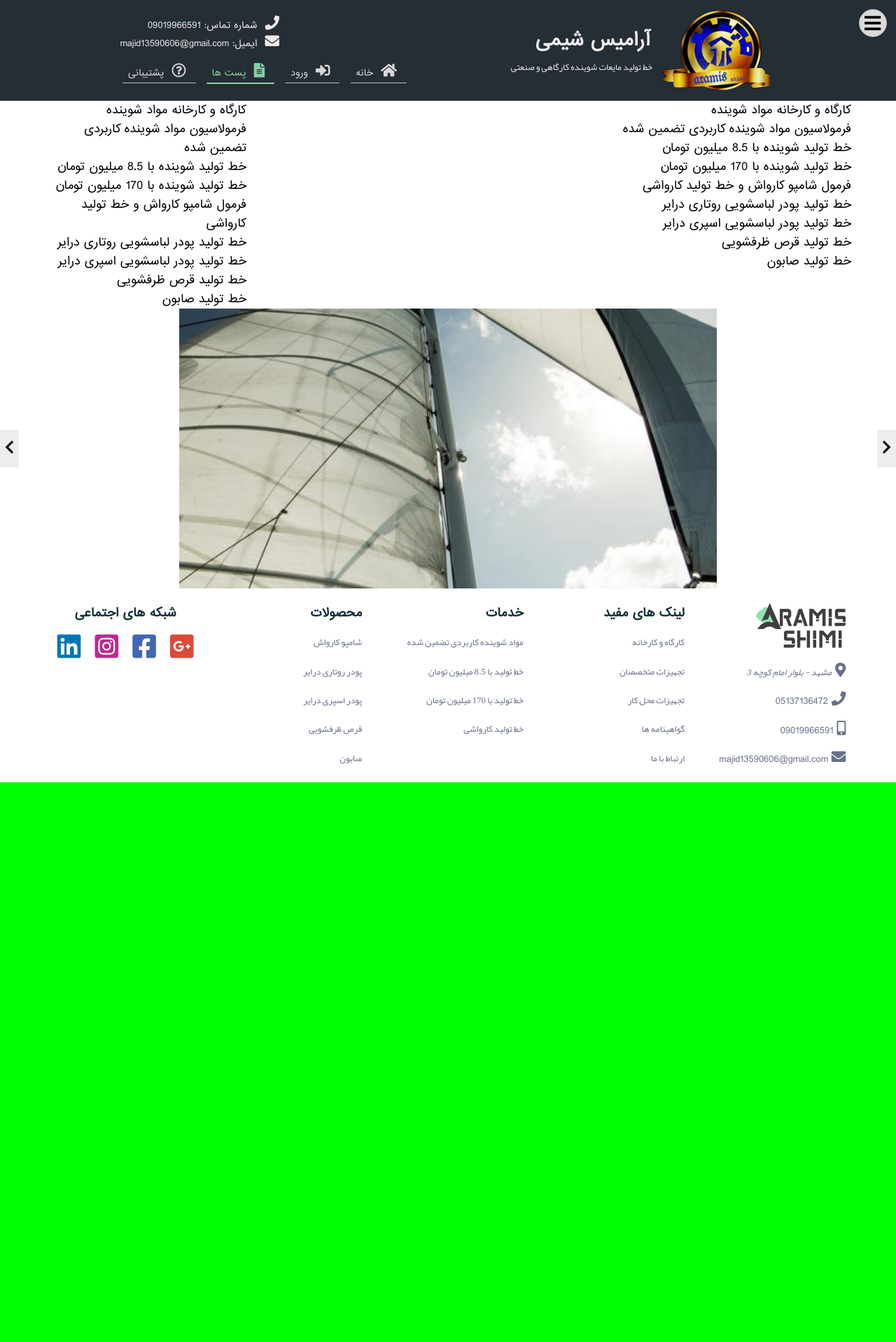
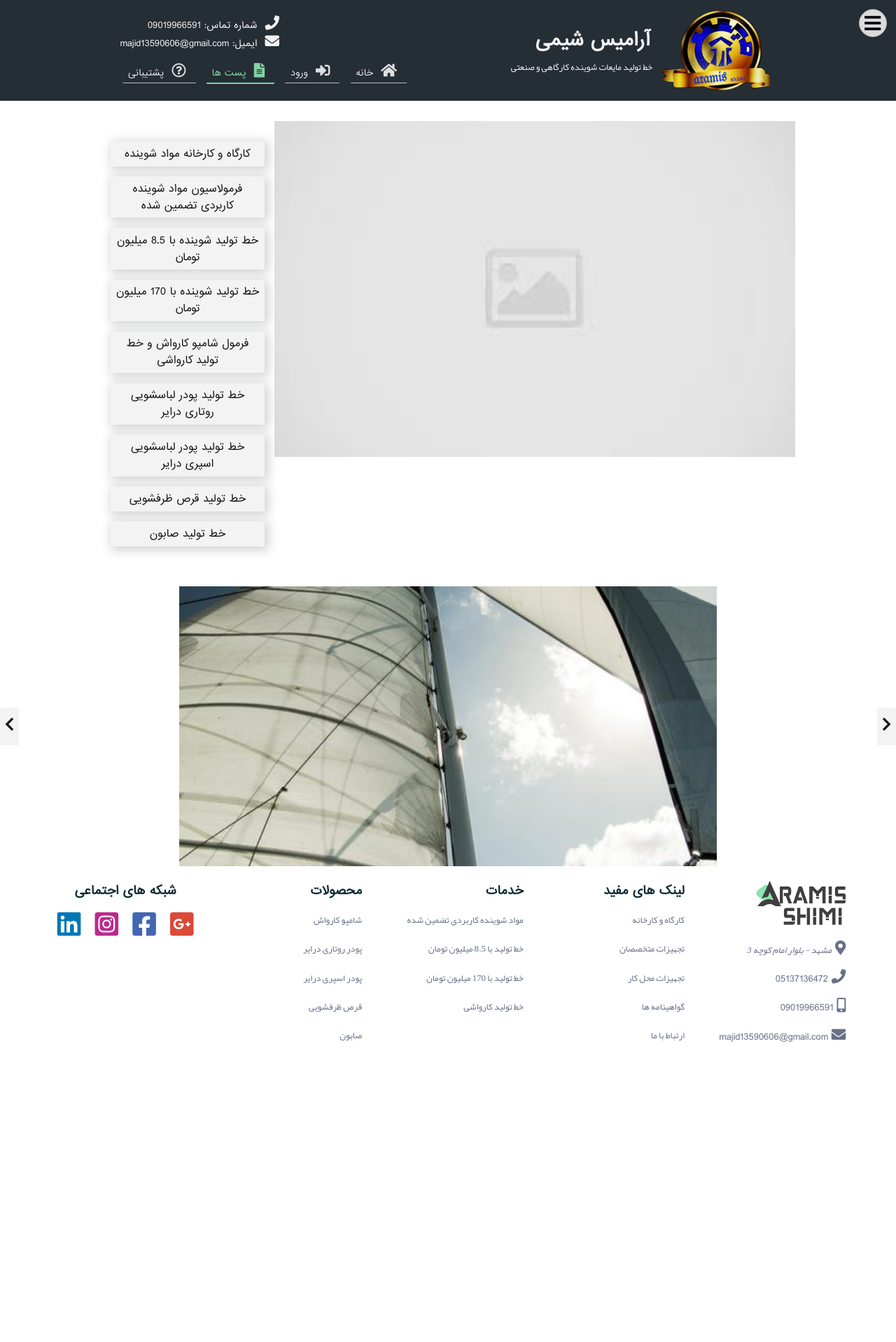
Before and after one commit to Capture-0/Aramisshimi, a PHP site: page / in a window 1280 px wide. Shown: the whole page at 70% size. After the commit the page ends 1489 px from the top, so only its background shows below. Run offline with PHP 8.4, Linux system fonts and the light colour scheme.

Commit message:
adding serveices section to home

```diff
--- a/index.php
+++ b/index.php
@@ -15,7 +15,8 @@
 </head>
 
 <body>
-    <div id="lightbox">
+    <!-- remove display none to show menu -->
+    <div id="lightbox" style="display: none;">
         <div data-toggleable="menu" onclick="toggleLightbox()" class="cancel"></div>
         <div class="content">
             <div id="menu">
@@ -77,7 +78,6 @@
     include(url("@/home.php"));
     include(url("@/outro.php"));
     ?>
-    <div style="width: 100%;height: 100vh;background-color: lime;"></div>
 </body>
 
 </html>
--- a/my/code/ht/styles/_utility.scss
+++ b/my/code/ht/styles/_utility.scss
@@ -1,12 +1,12 @@
 $clr-dark-1:#2a4a69;
 $clr-dark-2:#252D35;
 $clr-dark-3:#0f2c35;
-$clr-light-1:#c1d5e9;
-$clr-light-2:#d9e7f7;
-$clr-light-3:#eeeaea;
+$clr-light-1:#cdcecf;
+$clr-light-2:#e6e6e6;
+$clr-light-3:#f3f2f2;
 $clr-primary:#96caef;
 $clr-secondary:#8de4af;
-$shadow:0.1em 0.1em 1em 0.01em $clr-light-2;
+$shadow:0.2em 0.2em 1em  0.2em $clr-light-1;
 $fs-small:0.8rem;
 $fs-text:0.9rem;
 $fs-bold:1.1em;
--- a/my/code/ht/styles/header_footer.css
+++ b/my/code/ht/styles/header_footer.css
@@ -62,7 +62,7 @@ i {
   height: 100vh;
   width: 100vw;
   position: absolute;
-  background-color: #eeeaea;
+  background-color: #f3f2f2;
   opacity: 0.4;
   display: none;
 }
@@ -74,7 +74,7 @@ i {
   position: absolute;
   -webkit-transition: right 400ms ease-out;
   transition: right 400ms ease-out;
-  color: #eeeaea;
+  color: #f3f2f2;
   padding: 1em;
 }
 
@@ -90,7 +90,7 @@ i {
   cursor: pointer;
   padding: 0.2rem;
   margin: 0.2rem;
-  color: #eeeaea;
+  color: #f3f2f2;
   font-family: yekan;
 }
 
@@ -126,7 +126,7 @@ i {
 }
 
 #intro nav > ul li {
-  border-bottom: 0.1em solid #c1d5e9;
+  border-bottom: 0.1em solid #cdcecf;
   margin: 0.1em 0.3em;
   padding: 0.2em 0.6em;
   white-space: nowrap;
--- a/my/code/ht/styles/home.css
+++ b/my/code/ht/styles/home.css
@@ -1,4 +1,4 @@
-.btn {
+.btn, #services > #servicesContainer > div:last-child > div {
   -webkit-transition: opacity 100ms ease-out, -webkit-transform 100ms ease-out;
   transition: opacity 100ms ease-out, -webkit-transform 100ms ease-out;
   transition: transform 100ms ease-out, opacity 100ms ease-out;
@@ -12,27 +12,42 @@
           user-select: none;
 }
 
-.btn:hover {
+.btn:hover, #services > #servicesContainer > div:last-child > div:hover {
   -webkit-transform: scale(1.05);
           transform: scale(1.05);
   opacity: 1;
 }
 
-.btn:active {
+.btn:active, #services > #servicesContainer > div:last-child > div:active {
   opacity: 0.8;
 }
 
 main {
+  font-size: 0.9rem;
   width: 100%;
   overflow-x: hidden;
 }
 
-#services > .container {
+#services > #servicesContainer {
   display: -ms-grid;
   display: grid;
-  -ms-grid-rows: auto;
-  -ms-grid-columns: 75% 25%;
-      grid-template: auto / 75% 25%;
+}
+
+#services > #servicesContainer > div:first-child > img {
+  max-height: 60vh;
+}
+
+#services > #servicesContainer > div:last-child {
+  padding: 1em;
+}
+
+#services > #servicesContainer > div:last-child > div {
+  text-align: center;
+  background-color: #f3f2f2;
+  -webkit-box-shadow: 0.2em 0.2em 1em 0.2em #cdcecf;
+          box-shadow: 0.2em 0.2em 1em 0.2em #cdcecf;
+  margin: 1em 0;
+  padding: 0.4em;
 }
 
 #carousel {
@@ -73,7 +88,7 @@ main {
   top: 50%;
   -webkit-transform: translateY(-50%);
           transform: translateY(-50%);
-  background-color: #eeeaea;
+  background-color: #f3f2f2;
 }
 
 #services {
@@ -83,7 +98,7 @@ main {
 
 @media (max-width: 600px) {
   /* 600px > screen-width */
-  #services > .container {
+  #services > #servicesContainer {
     -ms-grid-rows: auto auto;
     -ms-grid-columns: 1fr;
         grid-template: auto auto / 1fr;
@@ -95,7 +110,7 @@ main {
 
 @media (min-width: 600px) and (max-width: 1200px) {
   /* 600px < screen-width < 960 */
-  #services > .container {
+  #services > #servicesContainer {
     -ms-grid-rows: auto;
     -ms-grid-columns: 2fr 1fr;
         grid-template: auto / 2fr 1fr;
@@ -107,10 +122,11 @@ main {
 
 @media (min-width: 1200px) {
   /* 960 < screen-width */
-  #services > .container {
+  #services > #servicesContainer {
     -ms-grid-rows: auto;
     -ms-grid-columns: 3fr 1fr;
         grid-template: auto / 3fr 1fr;
+    padding: 2em 10em;
   }
   #carousel > div {
     width: 60%;
--- a/my/code/ht/styles/home.scss
+++ b/my/code/ht/styles/home.scss
@@ -1,12 +1,28 @@
 @import "utility";
 main {
+    font-size: $fs-text;
     width: 100%;
     overflow-x: hidden;
 }
 
-#services>.container {
+#services>#servicesContainer {
     display: grid;
-    grid-template: auto / 75% 25%;
+    &>div:first-child{
+        &>img{
+            max-height: 60vh;
+        }
+    }
+    &>div:last-child{
+        padding: 1em;
+        &>div{
+            text-align: center;
+            background-color: $clr-light-3;
+            box-shadow: $shadow;
+            margin: 1em 0;
+            padding: 0.4em;
+            @extend .btn;
+        }
+    }
 }
 
 #carousel {
@@ -45,7 +61,7 @@ main {
 
 @media (max-width:600px) {
     /* 600px > screen-width */
-    #services>.container {
+    #services>#servicesContainer {
         grid-template: auto auto / 1fr;
     }
     #carousel>div {
@@ -55,7 +71,7 @@ main {
 
 @media (min-width:600px) and (max-width:1200px) {
     /* 600px < screen-width < 960 */
-    #services>.container {
+    #services>#servicesContainer {
         grid-template: auto / 2fr 1fr;
     }
     #carousel>div {
@@ -65,8 +81,9 @@ main {
 
 @media (min-width:1200px) {
     /* 960 < screen-width */
-    #services>.container {
+    #services>#servicesContainer {
         grid-template: auto / 3fr 1fr;
+        padding: 2em 10em;
     }
     #carousel>div {
         width: 60%;
--- a/my/code/ht/styles/style.css
+++ b/my/code/ht/styles/style.css
@@ -67,23 +67,23 @@ ol {
 }
 
 .light {
-  background-color: #d9e7f7;
+  background-color: #e6e6e6;
   color: #0f2c35;
 }
 
 .lighter {
-  background-color: #eeeaea;
+  background-color: #f3f2f2;
   color: #252D35;
 }
 
 .dark {
   background-color: #252D35;
-  color: #eeeaea;
+  color: #f3f2f2;
 }
 
 .darker {
   background-color: #0f2c35;
-  color: #d9e7f7;
+  color: #e6e6e6;
 }
 
 [c] {
--- a/my/code/ht/templates/home.php
+++ b/my/code/ht/templates/home.php
@@ -1,16 +1,11 @@
 <main>
     <section id="services">
-        <div class="container">
+        <div id="servicesContainer">
             <div>
-                <div>کارگاه و کارخانه مواد شوینده</div>
-                <div>فرمولاسیون مواد شوینده کاربردی تضمین شده</div>
-                <div>خط تولید شوینده با 8.5 میلیون تومان</div>
-                <div>خط تولید شوینده با 170 میلیون تومان</div>
-                <div>فرمول شامپو کارواش و خط تولید کارواشی</div>
-                <div>خط تولید پودر لباسشویی روتاری درایر</div>
-                <div>خط تولید پودر لباسشویی اسپری درایر</div>
-                <div>خط تولید قرص ظرفشویی</div>
-                <div>خط تولید صابون</div>
+                <img data-src="default.jpg" src="" alt="">
+                <div>
+                    <h2></h2>
+                </div>
             </div>
             <div>
                 <div>کارگاه و کارخانه مواد شوینده</div>
```
Also changed, not shown: 2 other files.
